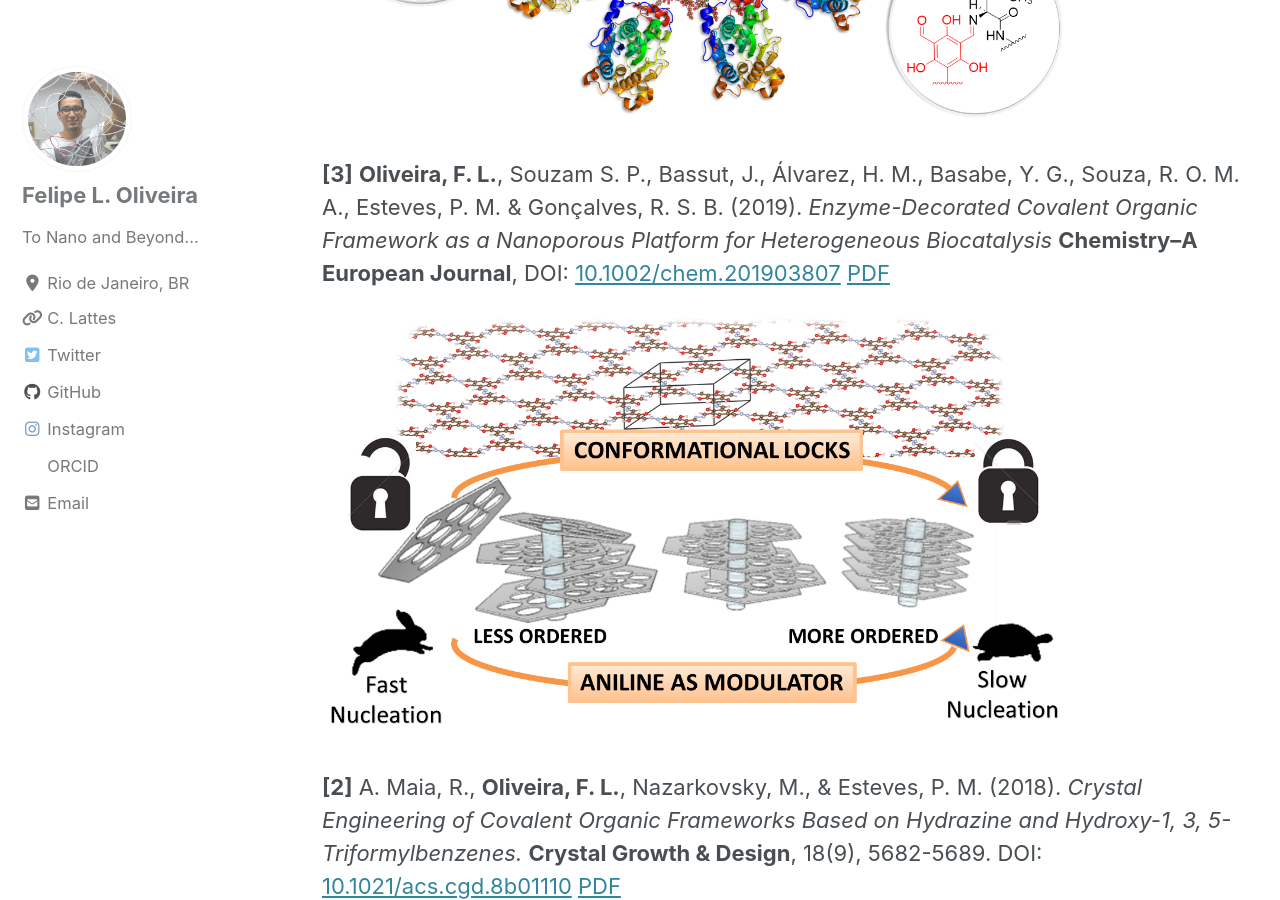
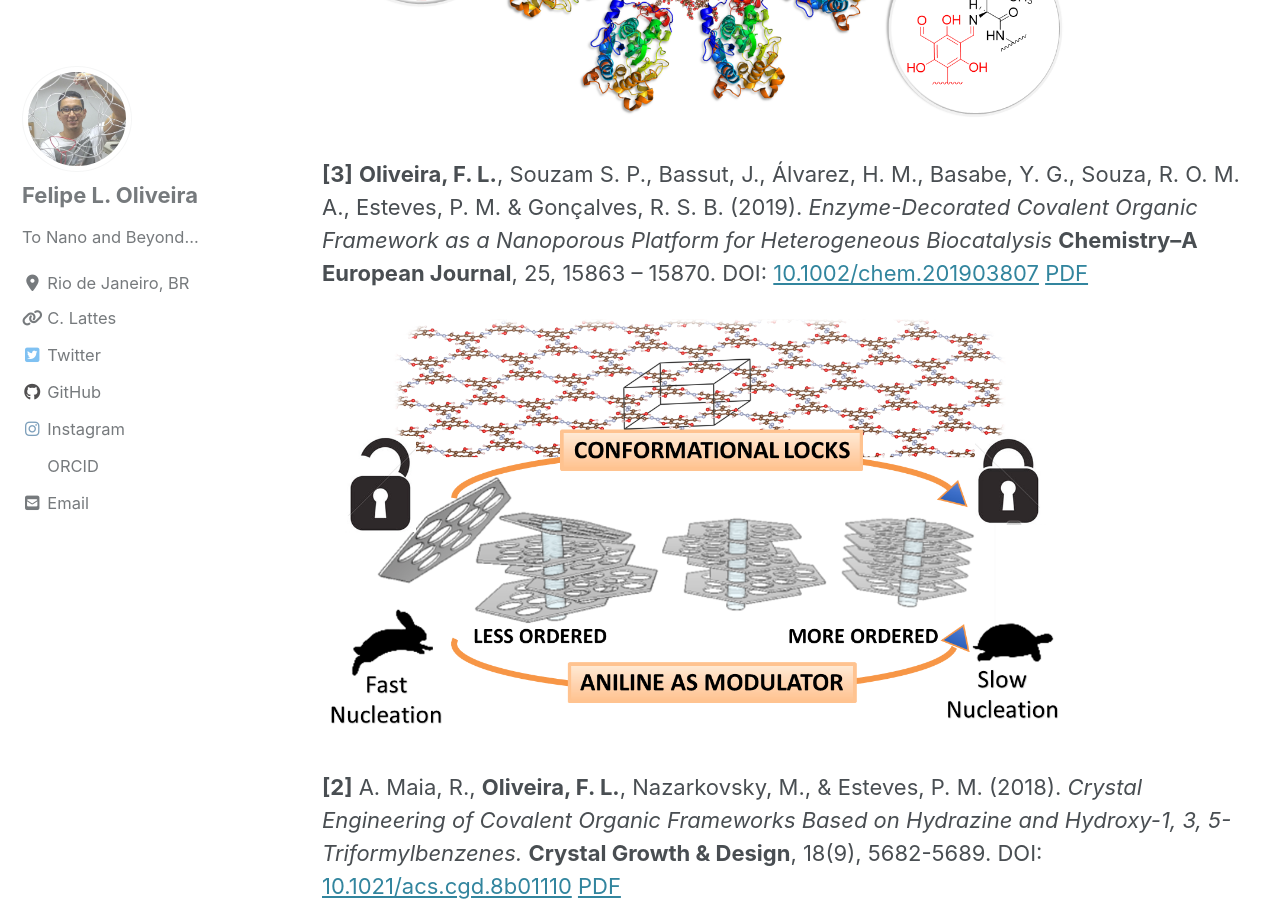
Before and after one commit to lipelopesoliveira/lipelopesoliveira.github.io, a Jekyll site: the page built from _pages/publications.md, in a window 1280 px wide and 900 px high, scrolled down 970 px. Built offline with Jekyll 4.4.1, drawn with Linux system fonts in a browser that asks for light colours; cached includes are drawn as plain includes; nearby versions of some CDN libraries.

Commit message:
Update publications.md

```diff
--- a/_pages/publications.md
+++ b/_pages/publications.md
@@ -12,8 +12,7 @@ classes: wide
 
 <img src="{{ site.url }}{{ site.baseurl }}/images/publications/TOC_3.png" alt="Table of contents 3" width="80%" height="80%">
 
-**[3]** **Oliveira, F. L.**, Souzam S. P., Bassut, J., Álvarez, H. M., Basabe, Y. G., Souza, R. O. M. A., Esteves, P. M. & Gonçalves, R. S. B. (2019). *Enzyme-Decorated Covalent Organic Framework as a
-Nanoporous Platform for Heterogeneous Biocatalysis* **Chemistry–A European Journal**, DOI: [10.1002/chem.201903807](https://doi.org/10.1002/chem.201903807) [PDF](https://drive.google.com/file/d/1gHFA7j4kwQxTIs6yxDWDF6yNVNdQk9_-/view?usp=sharing)
+**[3]** **Oliveira, F. L.**, Souzam S. P., Bassut, J., Álvarez, H. M., Basabe, Y. G., Souza, R. O. M. A., Esteves, P. M. & Gonçalves, R. S. B. (2019). *Enzyme-Decorated Covalent Organic Framework as a Nanoporous Platform for Heterogeneous Biocatalysis* **Chemistry–A European Journal**, 25, 15863 – 15870. DOI: [10.1002/chem.201903807](https://doi.org/10.1002/chem.201903807) [PDF](https://drive.google.com/file/d/1gHFA7j4kwQxTIs6yxDWDF6yNVNdQk9_-/view?usp=sharing)
 
 <img src="{{ site.url }}{{ site.baseurl }}/images/publications/TOC_2.png" alt="Table of contents 2" width="80%" height="80%">
 
```
